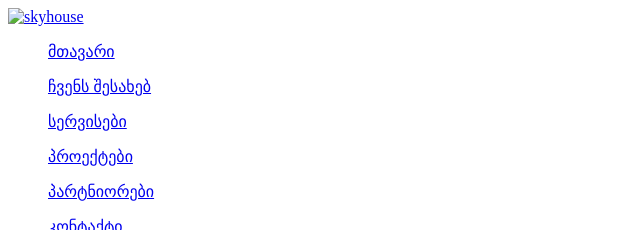
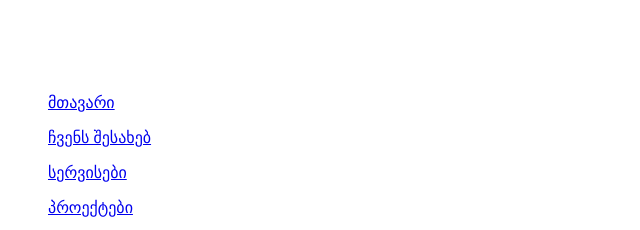
Before and after one commit to nikokobakh/niko-kkobakhidze-5-lasson, a plain HTML site: page index.html in a window 1280 px wide. Shown: the top 230 px of the page, without its empty margins (0-640 px from the left). Drawn offline with Linux system fonts and the light colour scheme.

Commit message:
index.html

```diff
--- a/index.html
+++ b/index.html
@@ -8,7 +8,7 @@
 <body>
 	<header>
 	  <a href="#">
-		 <img src="logo/Grouo 2.svg" alt="skyhouse">
+		 <img src="logo/sky.svg" alt="skyhouse">
 	  </a>
 	  <nav>
 		<ul>
```
Also changed, not shown: logo/sky.svg (renamed from logo/Group 2.svg).
